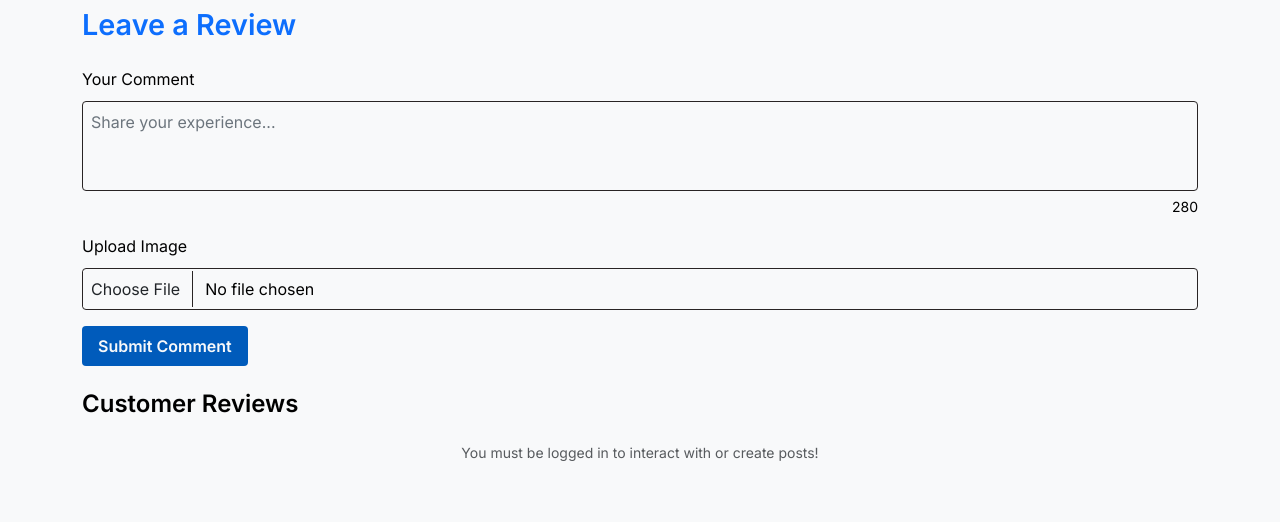
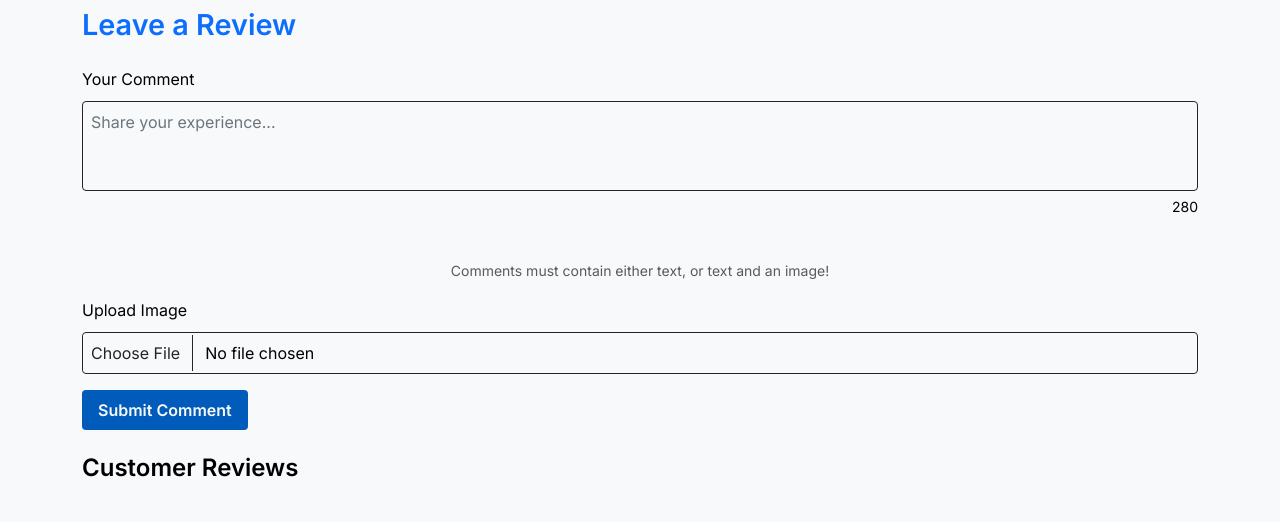
Before and after one commit to h3rogam3r8/cse-312, a Flask app: page /subway in a window 1280 px wide. Shown: the part 1487-2009 px from the top of the page. Run offline with Flask 3, Linux system fonts and the light colour scheme; data that the repository does not hold is empty; some libraries are stand-ins or nearby versions.

Commit message:
even more additional misc html update

```diff
--- a/templates/html/menu/austin_kitchen.html
+++ b/templates/html/menu/austin_kitchen.html
@@ -122,6 +122,8 @@
             <label for="userComment" class="form-label">Your Comment</label>
             <textarea class="form-control" id="userComment" name="userComment" rows="3" placeholder="Share your experience..." required maxlength="1000"></textarea>
         </div>
+        <br>
+        <p class="text-center text-muted small">Comments must contain either text, or text and an image!</p>
         <div class="mb-3">
             <label for="fileUpload" class="form-label">Upload Image</label>
             <input type="file" id="image" name="image" class="form-control" accept="image/*">
@@ -133,6 +135,7 @@
     <!-- Comments Section -->
     <div id="commentsSection">
         <h5 class="mb-4">Customer Reviews</h5>
+        <br>
         <p class="text-center text-muted small">You must be logged in to interact with or create posts!</p>
         <!-- Comments will load here -->
         {% for comment in comments %}
--- a/templates/html/menu/bollywood_bistro.html
+++ b/templates/html/menu/bollywood_bistro.html
@@ -86,6 +86,8 @@
             <label for="userComment" class="form-label">Your Comment</label>
             <textarea class="form-control" id="userComment" name="userComment" rows="3" placeholder="Share your experience..." required maxlength="1000"></textarea>
         </div>
+        <br>
+        <p class="text-center text-muted small">Comments must contain either text, or text and an image!</p>
         <div class="mb-3">
             <label for="fileUpload" class="form-label">Upload Image</label>
             <input type="file" id="image" name="image" class="form-control" accept="image/*">
@@ -97,6 +99,7 @@
     <!-- Comments Section -->
     <div id="commentsSection">
         <h5 class="mb-4">Customer Reviews</h5>
+        <br>
         <p class="text-center text-muted small">You must be logged in to interact with or create posts!</p>
         <!-- Comments will load here -->
         {% for comment in comments %}
--- a/templates/html/menu/chick_mex.html
+++ b/templates/html/menu/chick_mex.html
@@ -98,6 +98,8 @@
             <label for="userComment" class="form-label">Your Comment</label>
             <textarea class="form-control" id="userComment" name="userComment" rows="3" placeholder="Share your experience..." required maxlength="1000"></textarea>
         </div>
+        <br>
+        <p class="text-center text-muted small">Comments must contain either text, or text and an image!</p>
         <div class="mb-3">
             <label for="fileUpload" class="form-label">Upload Image</label>
             <input type="file" id="image" name="image" class="form-control" accept="image/*">
@@ -109,6 +111,7 @@
     <!-- Comments Section -->
     <div id="commentsSection">
         <h5 class="mb-4">Customer Reviews</h5>
+        <br>
         <p class="text-center text-muted small">You must be logged in to interact with or create posts!</p>
         <!-- Comments will load here -->
         {% for comment in comments %}
--- a/templates/html/menu/dancing_chopsticks.html
+++ b/templates/html/menu/dancing_chopsticks.html
@@ -98,6 +98,8 @@
             <label for="userComment" class="form-label">Your Comment</label>
             <textarea class="form-control" id="userComment" name="userComment" rows="3" placeholder="Share your experience..." required maxlength="1000"></textarea>
         </div>
+        <br>
+        <p class="text-center text-muted small">Comments must contain either text, or text and an image!</p>
         <div class="mb-3">
             <label for="fileUpload" class="form-label">Upload Image</label>
             <input type="file" id="image" name="image" class="form-control" accept="image/*">
@@ -109,6 +111,7 @@
     <!-- Comments Section -->
     <div id="commentsSection">
         <h5 class="mb-4">Customer Reviews</h5>
+        <br>
         <p class="text-center text-muted small">You must be logged in to interact with or create posts!</p>
         <!-- Comments will load here -->
         {% for comment in comments %}
--- a/templates/html/menu/kung_fu_tea.html
+++ b/templates/html/menu/kung_fu_tea.html
@@ -98,6 +98,8 @@
             <label for="userComment" class="form-label">Your Comment</label>
             <textarea class="form-control" id="userComment" name="userComment" rows="3" placeholder="Share your experience..." required maxlength="1000"></textarea>
         </div>
+        <br>
+        <p class="text-center text-muted small">Comments must contain either text, or text and an image!</p>
         <div class="mb-3">
             <label for="fileUpload" class="form-label">Upload Image</label>
             <input type="file" id="image" name="image" class="form-control" accept="image/*">
@@ -109,6 +111,7 @@
     <!-- Comments Section -->
     <div id="commentsSection">
         <h5 class="mb-4">Customer Reviews</h5>
+        <br>
         <p class="text-center text-muted small">You must be logged in to interact with or create posts!</p>
         <!-- Comments will load here -->
         {% for comment in comments %}
--- a/templates/html/menu/la_rosa.html
+++ b/templates/html/menu/la_rosa.html
@@ -99,6 +99,8 @@
             <label for="userComment" class="form-label">Your Comment</label>
             <textarea class="form-control" id="userComment" name="userComment" rows="3" placeholder="Share your experience..." required maxlength="1000"></textarea>
         </div>
+        <br>
+        <p class="text-center text-muted small">Comments must contain either text, or text and an image!</p>
         <div class="mb-3">
             <label for="fileUpload" class="form-label">Upload Image</label>
             <input type="file" id="image" name="image" class="form-control" accept="image/*">
@@ -110,6 +112,7 @@
     <!-- Comments Section -->
     <div id="commentsSection">
         <h5 class="mb-4">Customer Reviews</h5>
+        <br>
         <p class="text-center text-muted small">You must be logged in to interact with or create posts!</p>
         <!-- Comments will load here -->
         {% for comment in comments %}
--- a/templates/html/menu/poke_factory.html
+++ b/templates/html/menu/poke_factory.html
@@ -98,6 +98,8 @@
             <label for="userComment" class="form-label">Your Comment</label>
             <textarea class="form-control" id="userComment" name="userComment" rows="3" placeholder="Share your experience..." required maxlength="1000"></textarea>
         </div>
+        <br>
+        <p class="text-center text-muted small">Comments must contain either text, or text and an image!</p>
         <div class="mb-3">
             <label for="fileUpload" class="form-label">Upload Image</label>
             <input type="file" id="image" name="image" class="form-control" accept="image/*">
@@ -109,6 +111,7 @@
     <!-- Comments Section -->
     <div id="commentsSection">
         <h5 class="mb-4">Customer Reviews</h5>
+        <br>
         <p class="text-center text-muted small">You must be logged in to interact with or create posts!</p>
         <!-- Comments will load here -->
         {% for comment in comments %}
--- a/templates/html/menu/subway.html
+++ b/templates/html/menu/subway.html
@@ -98,6 +98,8 @@
             <label for="userComment" class="form-label">Your Comment</label>
             <textarea class="form-control" id="userComment" name="userComment" rows="3" placeholder="Share your experience..." required maxlength="1000"></textarea>
         </div>
+        <br>
+        <p class="text-center text-muted small">Comments must contain either text, or text and an image!</p>
         <div class="mb-3">
             <label for="fileUpload" class="form-label">Upload Image</label>
             <input type="file" id="image" name="image" class="form-control" accept="image/*">
@@ -109,6 +111,7 @@
     <!-- Comments Section -->
     <div id="commentsSection">
         <h5 class="mb-4">Customer Reviews</h5>
+        <br>
         <p class="text-center text-muted small">You must be logged in to interact with or create posts!</p>
         <!-- Comments will load here -->
         {% for comment in comments %}
--- a/templates/html/menu/young_chow.html
+++ b/templates/html/menu/young_chow.html
@@ -98,6 +98,8 @@
             <label for="userComment" class="form-label">Your Comment</label>
             <textarea class="form-control" id="userComment" name="userComment" rows="3" placeholder="Share your experience..." required maxlength="1000"></textarea>
         </div>
+        <br>
+        <p class="text-center text-muted small">Comments must contain either text, or text and an image!</p>
         <div class="mb-3">
             <label for="fileUpload" class="form-label">Upload Image</label>
             <input type="file" id="image" name="image" class="form-control" accept="image/*">
@@ -108,6 +110,7 @@
     <!-- Comments Section -->
     <div id="commentsSection">
         <h5 class="mb-4">Customer Reviews</h5>
+        <br>
         <p class="text-center text-muted small">You must be logged in to interact with or create posts!</p>
         <!-- Comments will load here -->
         {% for comment in comments %}
```
